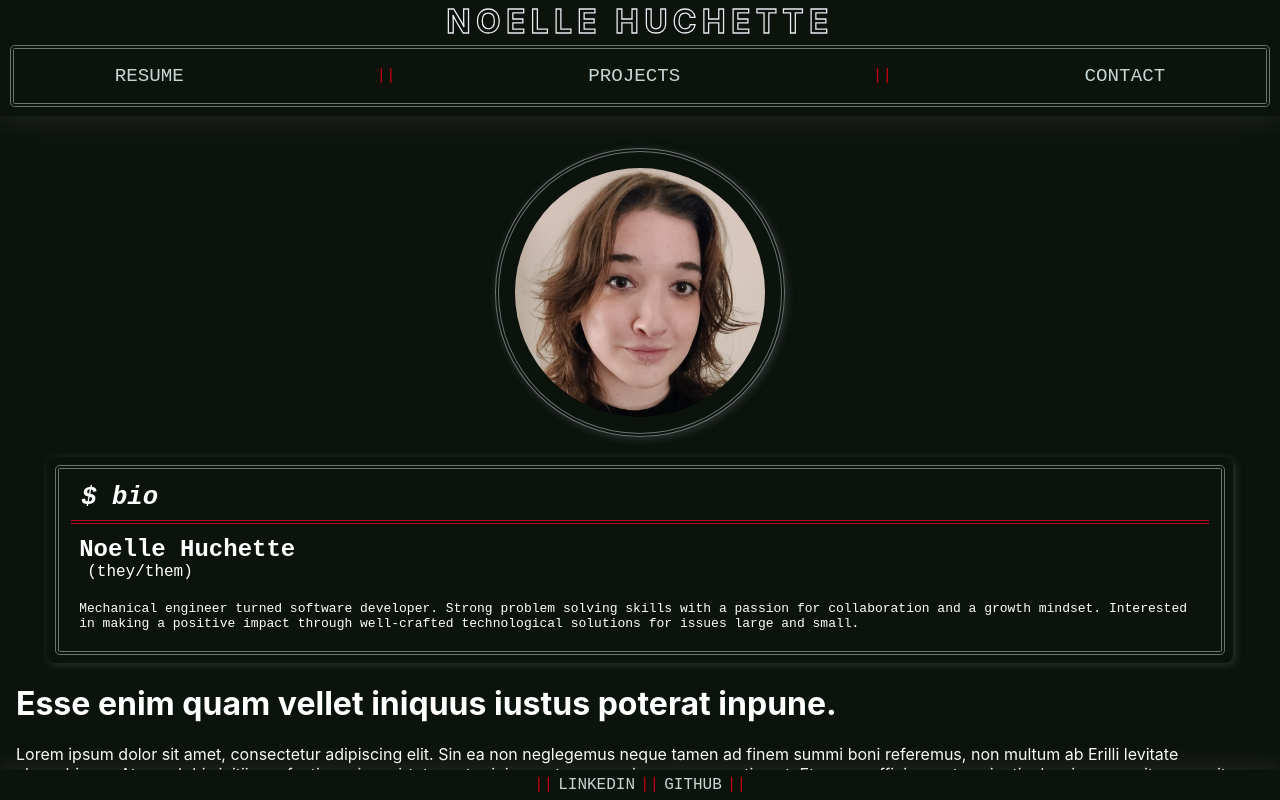
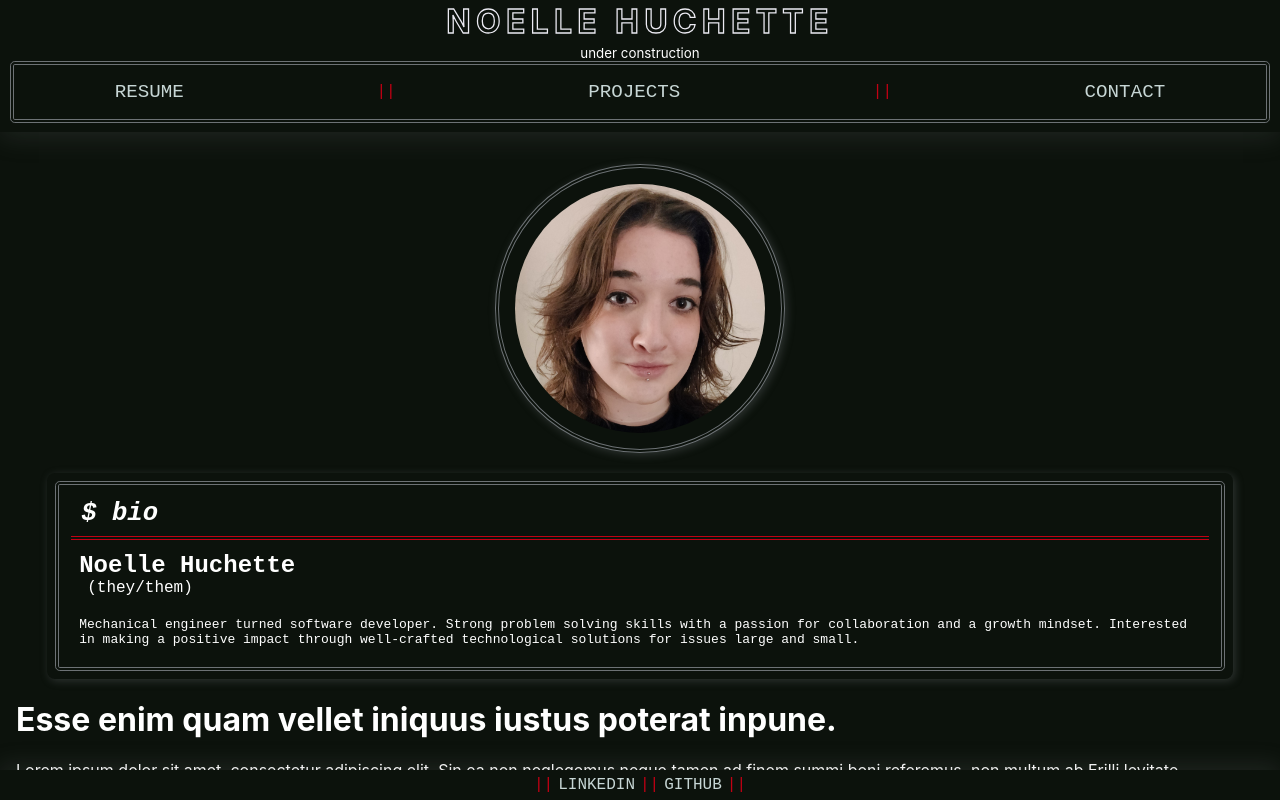
Before and after one commit to noellehuchette/portfolio, a React (Create React App) app: page / in a window 1280 px wide. Built offline with nearby package versions, Linux system fonts and the light colour scheme.

Commit message:
for domain

```diff
--- a/src/client/components/Nav/index.js
+++ b/src/client/components/Nav/index.js
@@ -6,6 +6,8 @@ const Nav = () => {
     <nav>
       <div className="menu-head">
         <h3>Noelle Huchette</h3>
+
+        <small>under construction</small>
       </div>
       <div className="menu-pages">
         <a href="/NoelleResumeAug2022.pdf" download="NoelleHuchette-Resume">
--- a/src/client/components/Nav/style.css
+++ b/src/client/components/Nav/style.css
@@ -12,6 +12,7 @@ nav {
   display: flex;
   align-items: center;
   justify-content: center;
+  flex-direction: column;
 }
 
 .menu-head h3 {
```
